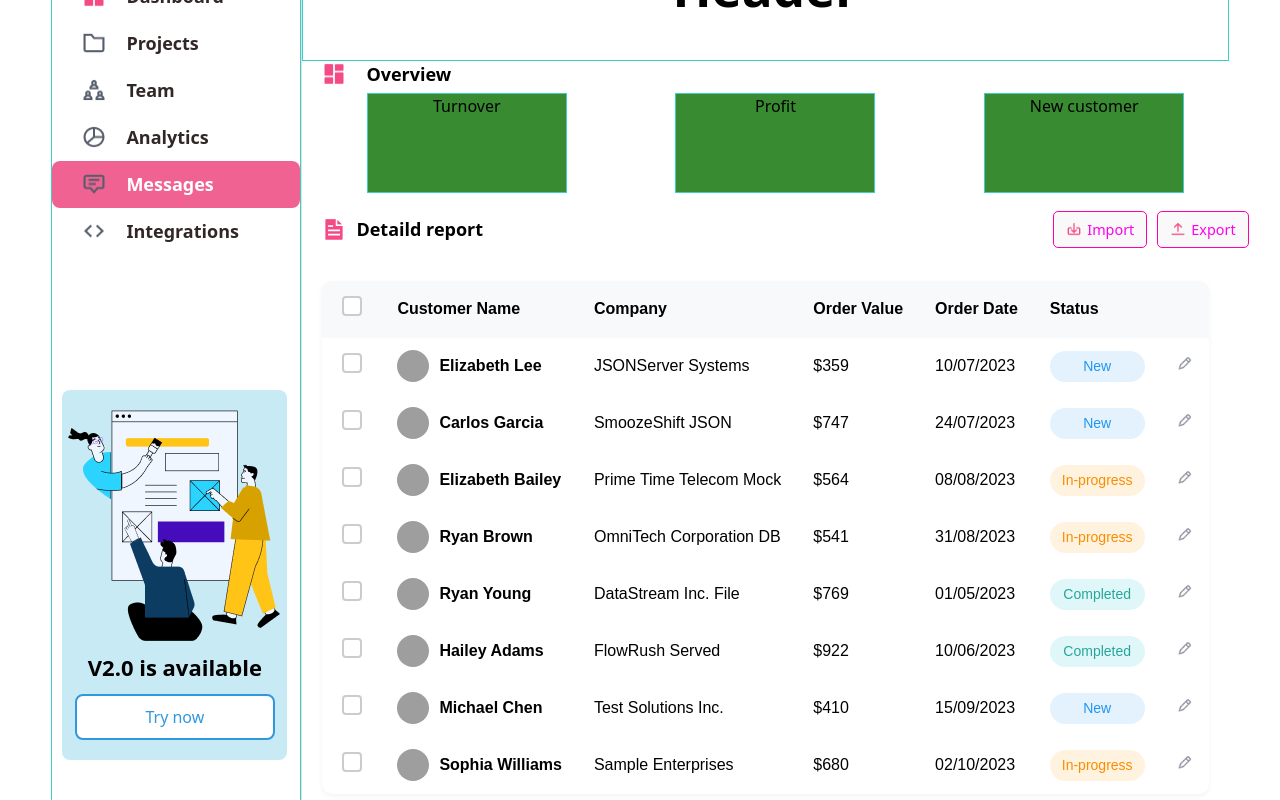
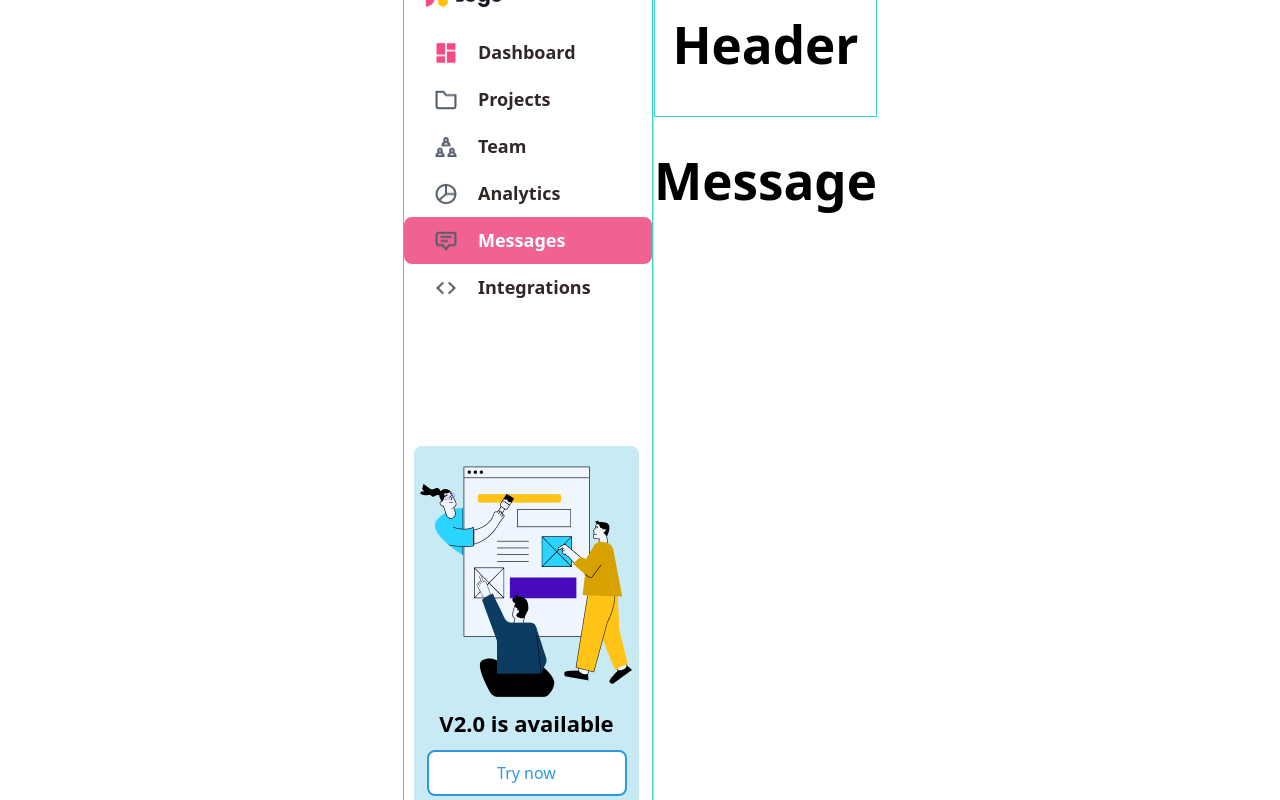
Before and after one commit to quanghien2024/PTGDUD, a React (Vite) app in the folder lab6/: page /messages in a window 1280 px wide. Shown: the top 800 px of the page. Built offline with nearby package versions, Linux system fonts and the light colour scheme; data requests are answered from the project's data file; grey boxes are pictures that could not be loaded.

Commit message:
6. React Router - commit (45)

```diff
--- a/lab6/src/components/Table/Table.css
+++ b/lab6/src/components/Table/Table.css
@@ -134,7 +134,6 @@
 }
 
 
-/* Căn giữa nội dung cái cột statusstatus */
 .status {
   padding: 5px 12px;
   border-radius: 20px;
--- a/lab6/src/pages/AdminPage.jsx
+++ b/lab6/src/pages/AdminPage.jsx
@@ -1,12 +1,16 @@
-import Board from "../components/Board/Board";
-import Table from "../components/Table/Table";
+import React from 'react';
 import Header from "../components/Header/Header";
 import Nav from "../components/Nav/Nav";
 import Footer from "../components/Footer/Footer";
-import Overview from '../assets/Squares four 1.png';
-import Detailedreport from '../assets/Filetext1.png';
-import Download from '../assets/Download.png';
-import Export from '../assets/Moveup.png';
+import { Routes, Route, Navigate } from 'react-router-dom';
+
+
+import OverviewPage from '../pages/OverviewPage';
+import ProjectsPage from '../pages/ProjectsPage';
+import TeamPage from '../pages/TeamPage';
+import AnalyticsPage from '../pages/Analytics';
+import MessagesPage from '../pages/Messages';
+import IntegrationsPage from '../pages/Integrations';
 
 import './AdminPage.css';
 
@@ -15,36 +19,29 @@ function AdminPage() {
         <div className="admin-page">
             <div className="main-content-area">
                 <div className="nav-side">
-                    <Nav></Nav>
+                    <Nav />
                 </div>
+
                 <div className="content-side">
-                    <Header></Header>
-                    <div className="view">
-                       <img src={Overview} alt="Biểu tượng nhỏ" />
-                       <p>Overview</p>
+                    <Header />
+                    <div className="page-content">
+                        <Routes>
+                            <Route path="/overview" element={<OverviewPage />} />
+                            <Route path="/projects" element={<ProjectsPage />} />
+                            <Route path="/team" element={<TeamPage />} />
+                            <Route path="/analytics" element={<AnalyticsPage />} />
+                            <Route path="/messages" element={<MessagesPage />} />
+                            <Route path="/integrations" element={<IntegrationsPage />} />
+
+                            <Route path="/" element={<Navigate replace to="/overview" />} />
+                            <Route path="*" element={
+                                <div style={{ padding: '20px' }}>
+                                    <h1>404 - Page Not Found</h1>
+                                    <p>The page you are looking for does not exist.</p>
+                                </div>
+                            } />
+                        </Routes>
                     </div>
-                    <div className="dash-board">
-                        <Board title="Turnover" />
-                        <Board title="Profit" />
-                        <Board title="New customer" />
-                    </div>
-                    <div className="report">
-                         <div className="left">
-                            <img src={Detailedreport} alt="Biểu tượng nhỏ" />
-                            <p>Detaild report</p>
-                        </div>
-                         <div className="right">
-                            <button className="import-button">
-                            <img src={Download} alt="Download" className="button-icon"/>
-                            <span>Import</span>
-                        </button>
-                        <button className="import-button">
-                            <img src={Export} alt="Export" className="button-icon"/>
-                            <span>Export</span>
-                        </button>
-                    </div>
-                </div>
-                     <Table></Table>
                 </div>
             </div>
             <Footer />
--- /dev/null
+++ b/lab6/src/pages/Analytics.jsx
@@ -0,0 +1,11 @@
+import React from 'react';
+
+function Analytics() {
+    return (
+        <div>
+            <h1>Analytics</h1>
+        </div>
+    );
+}
+
+export default Analytics;
--- /dev/null
+++ b/lab6/src/pages/Integrations.jsx
@@ -0,0 +1,11 @@
+import React from 'react';
+
+function Integrations() {
+    return (
+        <div>
+            <h1>Integrations</h1>
+        </div>
+    );
+}
+
+export default Integrations;
--- /dev/null
+++ b/lab6/src/pages/Messages.jsx
@@ -0,0 +1,11 @@
+import React from 'react';
+
+function MessagesPage() {
+    return (
+        <div>
+            <h1>Message</h1>
+        </div>
+    );
+}
+
+export default MessagesPage;
--- /dev/null
+++ b/lab6/src/pages/OverviewPage.jsx
@@ -0,0 +1,43 @@
+import React from 'react';
+import Board from "../components/Board/Board";
+import Table from "../components/Table/Table";
+import Overview from '../assets/Squares four 1.png';
+import Detailedreport from '../assets/Filetext1.png';
+import Download from '../assets/Download.png';
+import Export from '../assets/Moveup.png';
+import './AdminPage.css';
+
+function OverviewPage() {
+    return (
+        <>
+            <div className="view">
+                <img src={Overview} alt="Overview Icon" />
+                <p>Overview</p>
+            </div>
+            <div className="dash-board">
+                <Board title="Turnover" />
+                <Board title="Profit" />
+                <Board title="New customer" />
+            </div>
+            <div className="report">
+                <div className="left">
+                    <img src={Detailedreport} alt="Detailed Report Icon" />
+                    <p>Detailed report</p>
+                </div>
+                <div className="right">
+                    <button className="import-button">
+                        <img src={Download} alt="Download" className="button-icon"/>
+                        <span>Import</span>
+                    </button>
+                    <button className="import-button">
+                        <img src={Export} alt="Export" className="button-icon"/>
+                        <span>Export</span>
+                    </button>
+                </div>
+            </div>
+            <Table />
+        </>
+    );
+}
+
+export default OverviewPage;
--- /dev/null
+++ b/lab6/src/pages/ProjectsPage.jsx
@@ -0,0 +1,11 @@
+import React from 'react';
+
+function ProjectsPage() {
+    return (
+        <div>
+            <h1>Projects Page</h1>
+        </div>
+    );
+}
+
+export default ProjectsPage;
--- /dev/null
+++ b/lab6/src/pages/TeamPage.jsx
@@ -0,0 +1,11 @@
+import React from 'react';
+
+function TeamPage() {
+    return (
+        <div>
+            <h1>Team Page</h1>
+        </div>
+    );
+}
+
+export default TeamPage;
```
